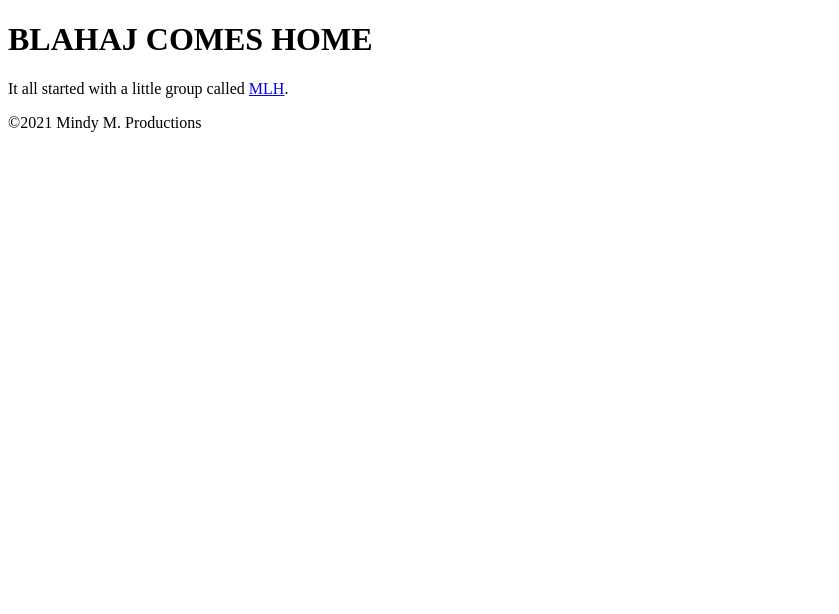
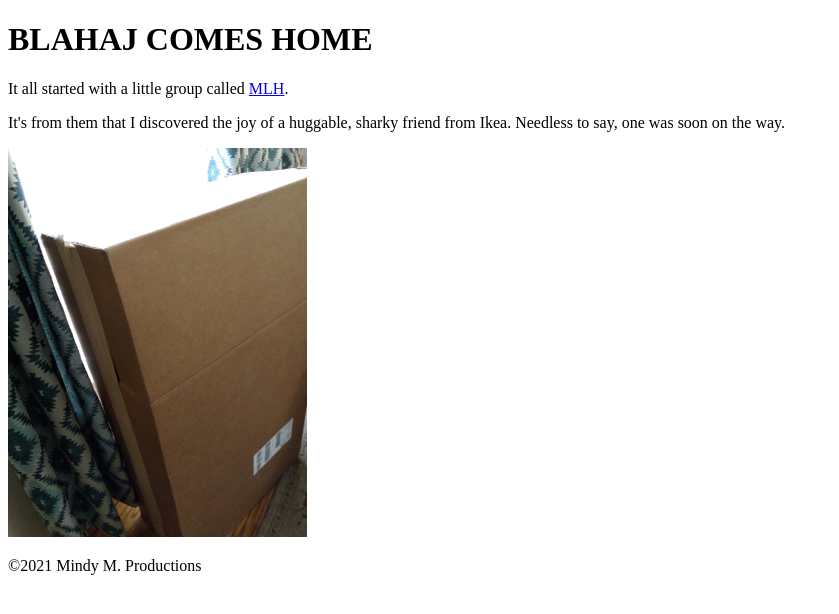
Before and after one commit to KC-LC101-June-21/assignment-4-html-me-something-mindy-m, a website: page index.html in a window 1280 px wide. Shown: the whole page, without its empty margins (0-839 px from the left). Drawn offline with Linux system fonts and the light colour scheme.

Commit message:
Add first image and step in journey

```diff
--- a/index.html
+++ b/index.html
@@ -18,7 +18,10 @@
             <p>
                It all started with a little group called <a href="https://mlh.io/">MLH</a>.
             </p>
-
+            <p>
+               It's from them that I discovered the joy of a huggable, sharky friend from Ikea.  Needless to say, one was soon on the way.
+            </p>
+            <img src="images/blahaj1_1.jpg" alt="Large cardboard box standing vertically in front of curtains" height=388.8 width=299.1/>
          </article>
       </main>
       <footer>
```
